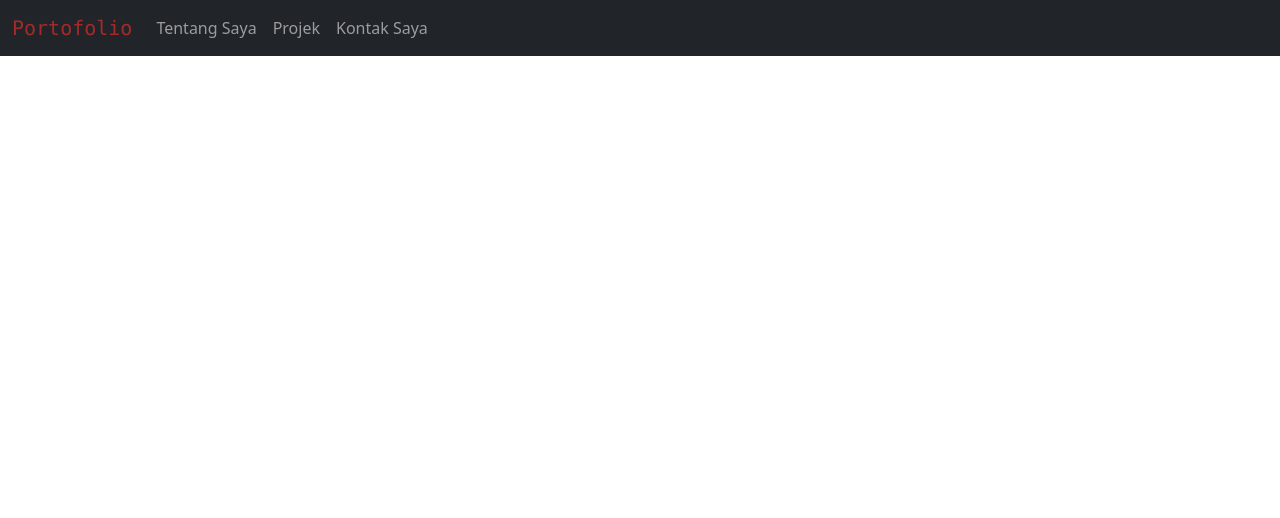
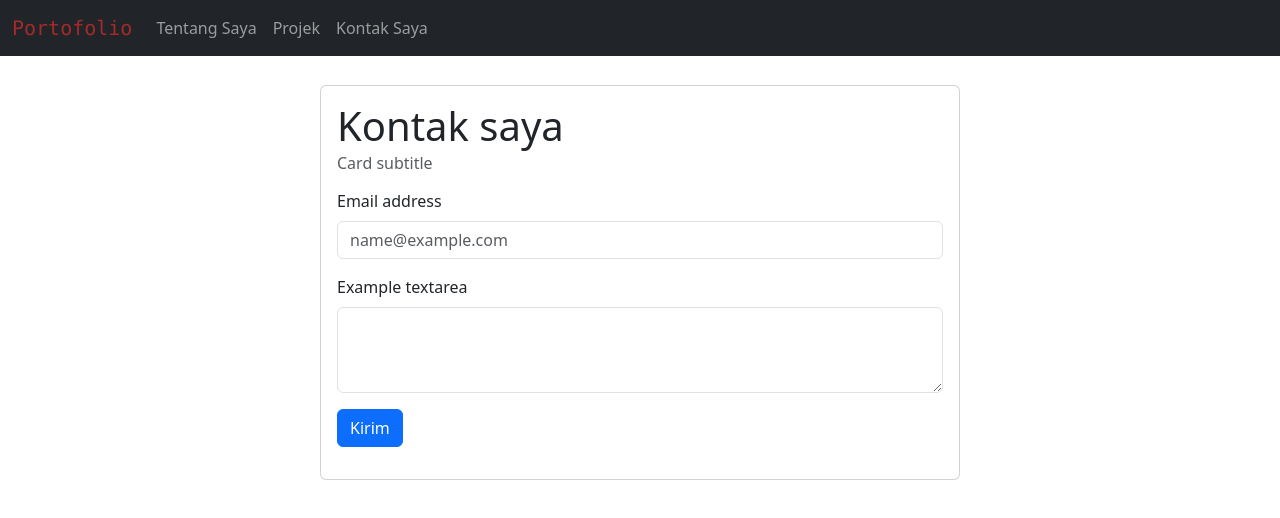
Before and after one commit to Samuellatekay/Portofolio, a plain HTML site: page Contact.html in a window 1280 px wide. Drawn offline with nearby package versions, Linux system fonts and the light colour scheme.

Commit message:
kontak saya

```diff
--- a/Contact.html
+++ b/Contact.html
@@ -29,7 +29,34 @@
         </div>
       </nav>
 
+    <section>
+        <div style="width: 50%; margin: 5px auto;">
+            <br/>
 
+            <div class="card" >
+                <div class="card-body">
+                  <h1 class="card-title">Kontak saya</h1>
+                  <h6 class="card-subtitle mb-2 text-body-secondary">Card subtitle</h6>
+                  <p class="card-text">
+
+                    <div class="mb-3">
+                        <label for="exampleFormControlInput1" class="form-label">Email address</label>
+                        <input type="email" class="form-control" id="exampleFormControlInput1" placeholder="name@example.com">
+                    </div>
+                    <div class="mb-3">
+                        <label for="exampleFormControlTextarea1" class="form-label">Example textarea</label>
+                        <textarea class="form-control" id="exampleFormControlTextarea1" rows="3"></textarea>
+                    </div>
+                    <button type="button" class="btn btn-primary">Kirim</button>
+                </p>
+                </div>
+              </div>
+
+
+
+
+            </div>
+    </section>
 
 
     <script src="https://cdn.jsdelivr.net/npm/bootstrap@5.3.3/dist/js/bootstrap.bundle.min.js" integrity="sha384-YvpcrYf0tY3lHB60NNkmXc5s9fDVZLESaAA55NDzOxhy9GkcIdslK1eN7N6jIeHz" crossorigin="anonymous"></script>
```
Also changed, not shown: about.html (+1 -1 lines).
